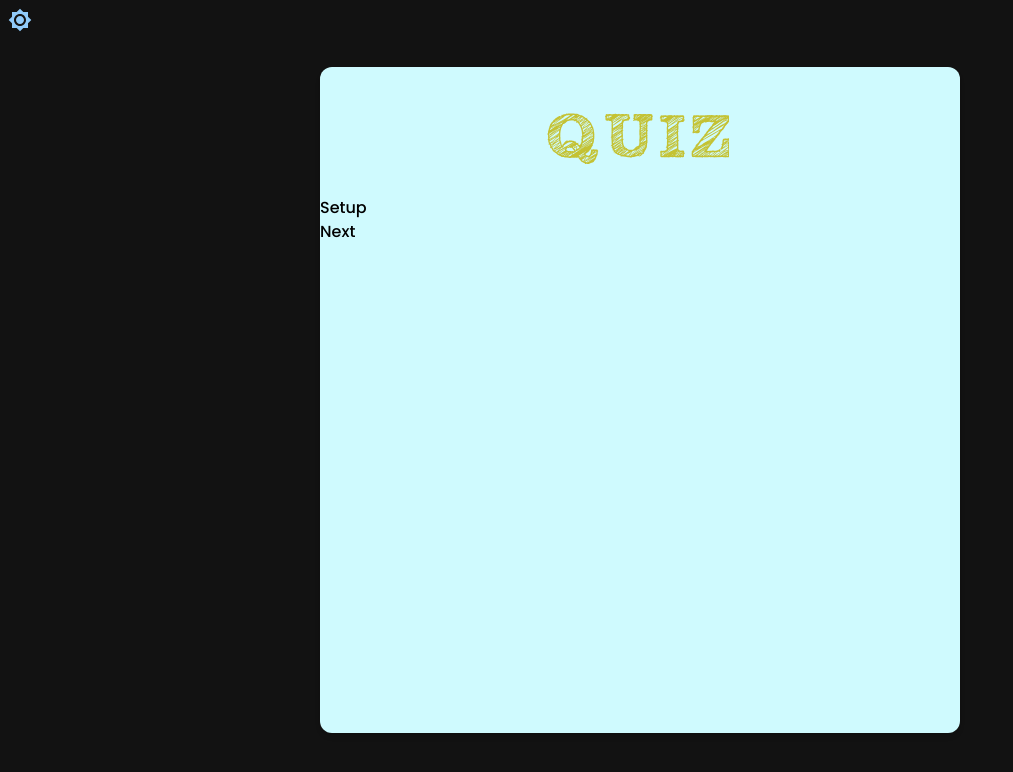
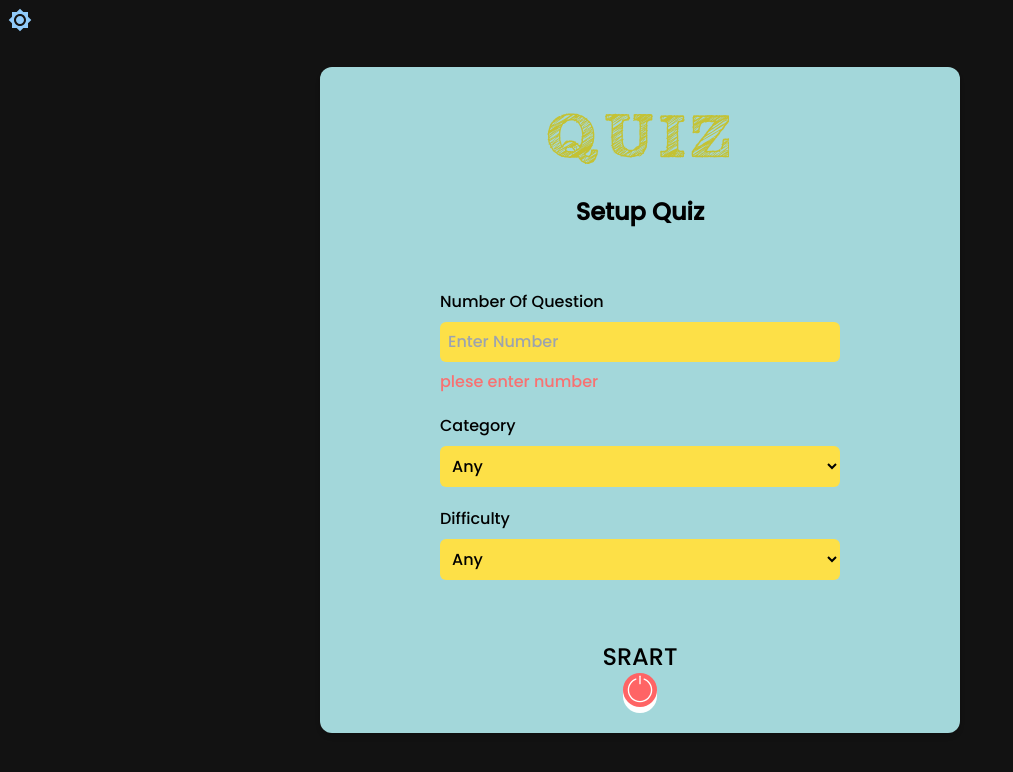
Before and after one commit to ehsanm-77/Quiz-Web-Application, a React (Vite) app in the folder quiz-project/: page / in a window 1280 px wide. Both pictures are taken after a click on the button "GET START". Shown: the top 772 px of the page, without its empty margins (0-1013 px from the left). Built offline with nearby package versions, Linux system fonts and the light colour scheme; data requests are answered from the project's data file.

Commit message:
do filters and some change in UI

```diff
--- a/quiz-project/src/layout/Container/Container.tsx
+++ b/quiz-project/src/layout/Container/Container.tsx
@@ -7,12 +7,12 @@ export const Container = ({ currentTheme }) => {
       <div
         className={`${
           currentTheme === 'dark'
-            ? 'bg-cyan-100 text-black'
+            ? 'bg-[#a3d7da] text-black'
             : 'bg-purple-600 text-white'
         } w-3/4 md:w-1/2 h-5/6 rounded-xl flex flex-col gap-5 shadow-md`}
       >
         <Header />
-        <MainSection currentTheme={currentTheme} />
+        <MainSection />
       </div>
     </>
   );
--- a/quiz-project/src/layout/MainSection/MainSection.tsx
+++ b/quiz-project/src/layout/MainSection/MainSection.tsx
@@ -1,33 +1,13 @@
-import React, { useEffect, useState } from 'react';
+import { useState } from 'react';
 import StartPage from '../../pages/Start/StartPage/StartPage';
 import Main from '../../pages/Main/Main';
 import { useFormContext } from '../../utils/FormContext/FormContext';
-import { fetchQuizData } from '../../library/axios/axios';
 import { ResultPage } from '../../pages/ResultPage/ResultPage';
 import SetupPage from '../../pages/SetupPage/SetupPage';
 
-const MainSection = (currentTheme) => {
+const MainSection = () => {
   const { formState, formDispatch } = useFormContext();
-  const [quizData, setQuizData] = useState([]);
 
-  useEffect(() => {
-    // Fetch the quiz data from the API when the component mounts
-    fetchQuizData()
-      .then((data) => {
-        setQuizData(data);
-        formDispatch({ type: 'SET_QUIZ_DATA', payload: data });
-      })
-      .catch((error) => console.error(error));
-  }, [formDispatch]);
-
-  const handleAnswer = (selectedAnswer) => {
-    const currentQuestion = quizData[formState.currentQuestionIndex];
-    if (currentQuestion.correct_answer === selectedAnswer) {
-      formDispatch({ type: 'INCREMENT_SCORE' });
-    }
-    formDispatch({ type: 'NEXT_QUESTION' });
-  };
-  console.log(formState);
   return (
     <>
       {formState.page === 0 ? (
@@ -35,13 +15,7 @@ const MainSection = (currentTheme) => {
       ) : formState.page === 1 ? (
         <SetupPage />
       ) : formState.page === 2 ? (
-        <Main
-          question={quizData[formState.currentQuestionIndex]}
-          handleAnswer={handleAnswer}
-          quizData={quizData}
-          currentTheme={currentTheme}
-          //   setQuizData={setQuizData}
-        />
+        <Main />
       ) : formState.page === 3 ? (
         <ResultPage />
       ) : null}
--- a/quiz-project/src/library/axios/axios.tsx
+++ b/quiz-project/src/library/axios/axios.tsx
@@ -1,18 +1,21 @@
 import axios from 'axios';
-export const question = axios.create({
-  baseURL: 'http://localhost:3000',
-});
-export const fetchQuizData = async () => {
+
+export const fetchQuizData = async (amount, category, difficulty) => {
   try {
-    const response = await axios.get('http://localhost:3000/results'); // Replace '/api/quiz' with your actual API endpoint
-    const quizData = response.data;
-    // Shuffle the answers for each question
+    const amountOfQuestion = amount;
+    const catagoryOfQuiz = category;
+    const difficultyOfQuiz = difficulty;
+    const response = await axios.get(
+      `https://opentdb.com/api.php?amount=${amountOfQuestion}${catagoryOfQuiz}${difficultyOfQuiz}`
+    );
+    console.log(response);
+    const quizData = response.data.results;
+    console.log(quizData);
     quizData.forEach((question) => {
       const answers = [question.correct_answer, ...question.incorrect_answers];
       shuffleAnswers(answers);
       question.answers = answers;
     });
-
     return quizData;
   } catch (error) {
     throw new Error('Failed to fetch quiz data');
--- a/quiz-project/src/pages/ResultPage/ResultPage.tsx
+++ b/quiz-project/src/pages/ResultPage/ResultPage.tsx
@@ -3,6 +3,7 @@ import { useFormContext } from '../../utils/FormContext/FormContext';
 
 export const ResultPage = () => {
   const { formState, formDispatch } = useFormContext();
+
   const [animate, setAnimate] = useState(false);
 
   const handleAgain = () => {
@@ -11,6 +12,8 @@ export const ResultPage = () => {
   const handleAgainAnimation = () => {
     setAnimate(true);
   };
+  console.log(formState);
+
   console.log(formState.score);
   return (
     <div className="flex h-full flex-col justify-evenly items-center gap-10">
@@ -42,6 +45,7 @@ export const ResultPage = () => {
         onClick={() => {
           setTimeout(handleAgain, 2000);
           handleAgainAnimation();
+          formState.currentQuestionIndex = 0;
         }}
       >
         <div>
--- a/quiz-project/src/pages/SetupPage/SetupPage.tsx
+++ b/quiz-project/src/pages/SetupPage/SetupPage.tsx
@@ -1,14 +1,175 @@
+import { fetchQuizData } from '../../library/axios/axios';
 import { useFormContext } from '../../utils/FormContext/FormContext';
+import { useState, useEffect } from 'react';
 
 export default function SetupPage() {
   const { formState, formDispatch } = useFormContext();
+  const [setup, setSetup] = useState(false);
+  const [isLoading, setIsLoading] = useState(true);
+  const [catagory, setCatagory] = useState('');
+  const [dificulty, setDificulty] = useState('');
+  const [number, setNumber] = useState('');
+  const [isValidNumber, setIsValidNumber] = useState(false);
   const handleSetup = () => {
     formDispatch({ type: 'CHANGE_PAGE', payload: { page: 2 } });
   };
+  useEffect(() => {
+    number !== '' ? setIsValidNumber(true) : setIsValidNumber(false);
+  }, [number]);
+  const handleNumber = (e) => {
+    setNumber(e.target.value);
+  };
+  const handleCategory = (e) => {
+    setCatagory(e.target.value);
+  };
+  const handleDificulty = (e) => {
+    setDificulty(e.target.value);
+  };
+  console.log(catagory);
+  const handleData = () => {
+    setIsLoading(true);
+    fetchQuizData(number, `&category=${catagory}`, `&difficulty=${dificulty}`)
+      .then((data) => {
+        formDispatch({ type: 'SET_QUIZ_DATA', payload: data });
+        console.log(data);
+        formState.quizData === data;
+      })
+      .catch((error) => console.error(error))
+      .finally(() => setIsLoading(false));
+  };
+  console.log(formState.quizData);
+  const handleSetupButton = () => {
+    setSetup(true);
+  };
+  console.log(formState);
+
   return (
-    <div>
-      <div>Setup</div>
-      <button onClick={handleSetup}>Next</button>
+    <div className="h-full flex flex-col justify-between items-center">
+      <div className="text-2xl font-bold">Setup Quiz</div>
+      <div className="w-3/4">
+        <form action="" className=" p-10 flex flex-col gap-5">
+          <div className="flex flex-col gap-2">
+            <label htmlFor=""> Number Of Question</label>
+            <input
+              className="p-2 rounded-md bg-yellow-300 focus:outline-none"
+              placeholder="Enter Number"
+              type="text"
+              onChange={handleNumber}
+            />
+            {!isValidNumber ? (
+              <div className="text-red-400">plese enter number</div>
+            ) : (
+              ''
+            )}
+          </div>
+          <div className="flex flex-col gap-2">
+            <label htmlFor="">Category</label>
+            <select
+              className="p-2 rounded-md bg-yellow-300 focus:outline-none text-black"
+              name=""
+              id=""
+              onChange={handleCategory}
+            >
+              <option value="any">Any</option>
+              <option value="21">Sports</option>
+              <option value="23">History</option>
+              <option value="27">Animals</option>
+            </select>
+          </div>
+          <div className="flex flex-col gap-2">
+            <label htmlFor="">Difficulty</label>
+            <select
+              className="p-2 rounded-md bg-yellow-300 focus:outline-none text-black"
+              name=""
+              id=""
+              onChange={handleDificulty}
+            >
+              <option value="">Any</option>
+              <option value="easy">Easy</option>
+              <option value="medium">Medium</option>
+              <option value="hard">Hard</option>
+            </select>
+          </div>
+        </form>
+      </div>
+      <button
+        className="flex flex-col mb-5 justify-center items-center"
+        onClick={() => {
+          if (isValidNumber) {
+            handleData();
+            handleSetupButton();
+            setTimeout(handleSetup, 500);
+          }
+        }}
+      >
+        <div className="text-2xl">SRART</div>
+        {setup ? (
+          <img
+            src="./src/assets/img/power-start-green.svg"
+            className="w-10"
+            alt=""
+          />
+        ) : (
+          <img
+            src="./src/assets/img/power-start-red.svg"
+            className="w-10"
+            alt=""
+          />
+        )}
+      </button>
     </div>
   );
 }
+{
+  /* <form action="">
+        <Grid
+          container
+          className="p-5"
+          rowGap={1}
+          columns={{ xs: 1, md: 1, sm: 1 }}
+        >
+          <Grid xs={1} md={1} sm={1}>
+            <TextField
+              variant="filled"
+              color="primary"
+              label="Number Of Question"
+              className="textfield"
+              fullWidth
+              sx={{
+                bgcolor: '#565e5e',
+              }}
+            />
+          </Grid>
+          <Grid xs={1} sm={1} md={1}>
+            <FormControl fullWidth>
+              <InputLabel id="demo-simple-select-label">Age</InputLabel>
+              <Select
+                sx={{
+                  bgcolor: '#565e5e',
+                }}
+                onChange={handleChange}
+              >
+                <MenuItem value={catagory}>A</MenuItem>
+                <MenuItem>B</MenuItem>
+                <MenuItem>C</MenuItem>
+              </Select>
+            </FormControl>
+          </Grid>
+          <Grid xs={1} sm={1} md={1}>
+            <FormControl fullWidth>
+              <InputLabel id="demo-simple-select-label">Age</InputLabel>
+              <Select
+                sx={{
+                  bgcolor: '#565e5e',
+                }}
+                onChange={handleChange}
+              >
+                <MenuItem>A</MenuItem>
+                <MenuItem>B</MenuItem>
+                <MenuItem>C</MenuItem>
+              </Select>
+            </FormControl>
+          </Grid>
+        </Grid>
+      </form> */
+}
--- a/quiz-project/src/pages/Start/StartPage/StartPage.tsx
+++ b/quiz-project/src/pages/Start/StartPage/StartPage.tsx
@@ -7,6 +7,8 @@ const StartPage = () => {
 
   const handleStart = () => {
     formDispatch({ type: 'CHANGE_PAGE', payload: { page: 1 } });
+    formState.quizData = '';
+    console.log(formState);
   };
   const handleAnimation = () => {
     setAnimate(true);
--- a/quiz-project/src/utils/FormContext/FormContext.tsx
+++ b/quiz-project/src/utils/FormContext/FormContext.tsx
@@ -4,7 +4,7 @@ import { useContext, useReducer, ReactNode, createContext } from 'react';
 const initialFormState = {
   page: 0,
   currentPage: 'start',
-  quizData: null,
+  quizData: [],
   currentQuestionIndex: 0,
   score: 0,
 };
```
Also changed, not shown: quiz-project/src/pages/Main/Main.tsx (+22 -17 lines), quiz-project/src/assets/img/power-start-green.svg (added), quiz-project/src/assets/img/power-start-red.svg (added).
